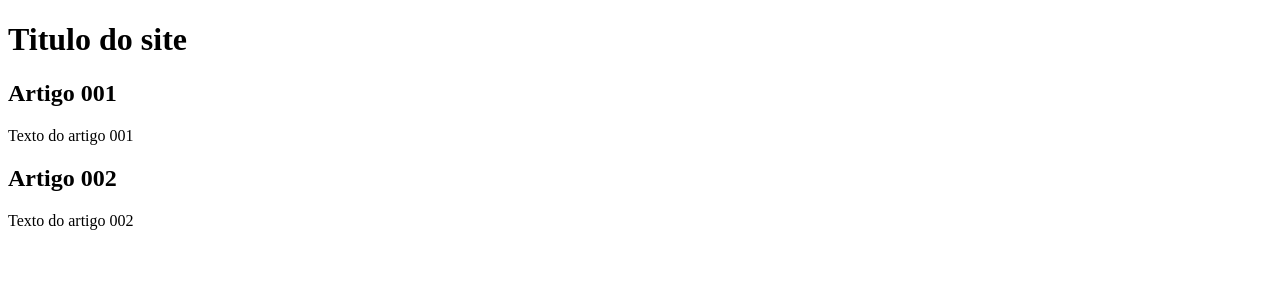
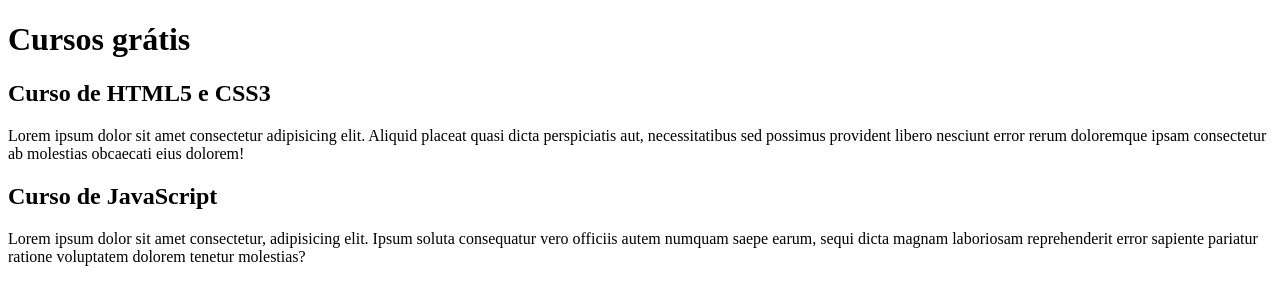
Before and after one commit to GuilhermeMontaldo/projeto-site, a plain HTML site: page index.html in a window 1280 px wide. Drawn offline with Linux system fonts and the light colour scheme.

Commit message:
modifiação 1°
modifiquei a branch (conteudo) como teste para ver funcionando

```diff
--- a/index.html
+++ b/index.html
@@ -1,23 +1,32 @@
 <!DOCTYPE html>
 <html lang="en">
+
 <head>
     <meta charset="UTF-8">
     <meta name="viewport" content="width=device-width, initial-scale=1.0">
     <title>Titulo do site</title>
 </head>
+
 <body>
     <main>
         <header>
-            <h1>Titulo do site</h1>
+            <h1>Cursos grátis</h1>
         </header>
         <article>
-            <h2>Artigo 001</h2>
-            <p>Texto do artigo 001</p>
+            <h2>Curso de HTML5 e CSS3</h2>
+            <p>Lorem ipsum dolor sit amet consectetur adipisicing elit.
+                Aliquid placeat quasi dicta perspiciatis aut, necessitatibus
+                sed possimus provident libero nesciunt error rerum doloremque
+                ipsam consectetur ab molestias obcaecati eius dolorem!</p>
         </article>
         <article>
-            <h2>Artigo 002</h2>
-            <p>Texto do artigo 002</p>
+            <h2>Curso de JavaScript</h2>
+            <p>Lorem ipsum dolor sit amet consectetur, adipisicing elit. Ipsum
+                soluta consequatur vero officiis autem numquam saepe earum,
+                sequi dicta magnam laboriosam reprehenderit error sapiente
+                pariatur ratione voluptatem dolorem tenetur molestias?</p>
         </article>
     </main>
 </body>
+
 </html>
```
